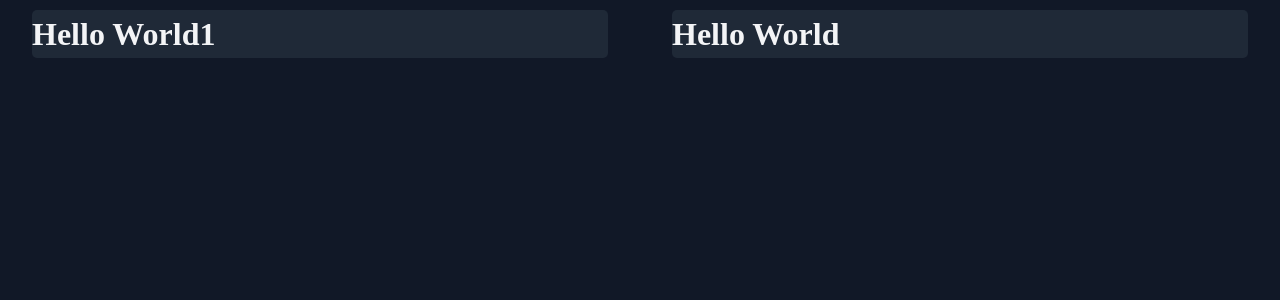
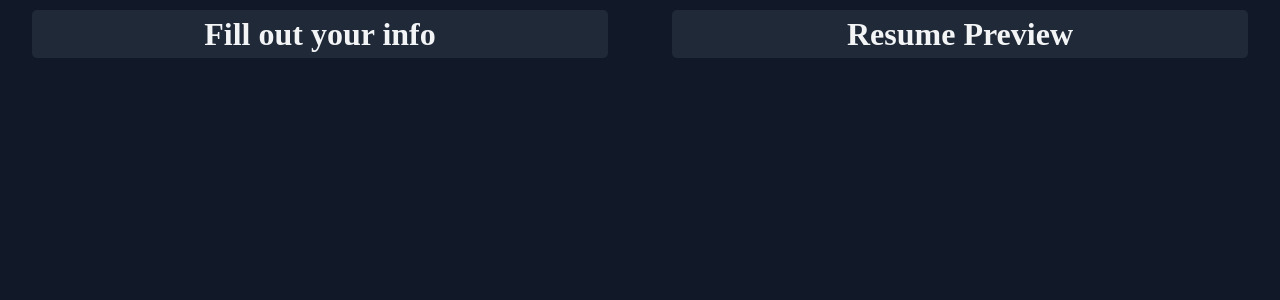
Before and after one commit to Zando411/cv-project, a React (Create React App) app: page / in a window 1280 px wide. Shown: the top 300 px of the page. Built offline with nearby package versions, Linux system fonts and the light colour scheme.

Commit message:
change text

```diff
--- a/src/app.css
+++ b/src/app.css
@@ -111,4 +111,5 @@ p {
 
 h1 {
   color: var(--header-text);
+  text-align: center;
 }
--- a/src/components/Form.js
+++ b/src/components/Form.js
@@ -4,7 +4,7 @@ class Form extends Component {
   render() {
     return (
       <div className="form">
-        <h1>Hello World1</h1>
+        <h1>Fill out your info</h1>
       </div>
     );
   }
--- a/src/components/Preview.js
+++ b/src/components/Preview.js
@@ -4,7 +4,7 @@ class Preview extends Component {
   render() {
     return (
       <div className="preview">
-        <h1>Hello World</h1>
+        <h1>Resume Preview</h1>
       </div>
     );
   }
```
